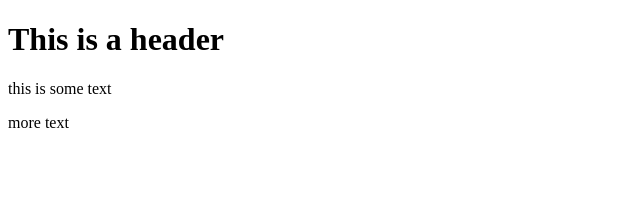
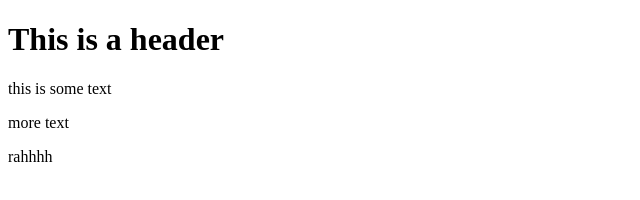
Before and after one commit to bee-dmg/git-test, a website: page index.html in a window 1280 px wide. Shown: the full height of the page, 0-640 px from the left. Drawn offline with Linux system fonts and the light colour scheme.

Commit message:
using NPM

```diff
--- a/index.html
+++ b/index.html
@@ -10,5 +10,8 @@
     <h1>This is a header</h1>
     <p>this is some text</p>
     <p>more text</p>
+
+
+    rahhhh
 </body>
 </html>
```
Also changed, not shown: package.json (added, +24 -0 lines), 3 other files.
